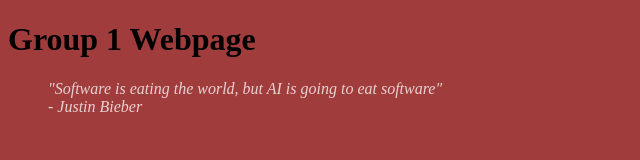
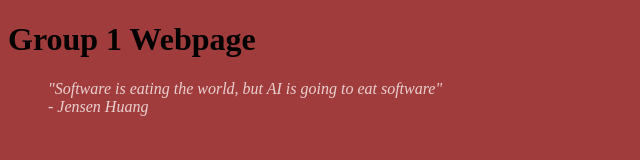
Before and after one commit to JKBrown11/GitLab, a plain HTML site: page index.html in a window 1280 px wide. Shown: the full height of the page, 0-640 px from the left. Drawn offline with Linux system fonts and the light colour scheme.

Commit message:
Riley: Changed back to correct author

```diff
--- a/index.html
+++ b/index.html
@@ -8,6 +8,6 @@
    <body></body>
    <blockquote>
 		"Software is eating the world, but AI is going to eat software"
-		<footer>- Justin Bieber</footer>
+		<footer>- Jensen Huang</footer>
    </blockquote>
 </html>
```
